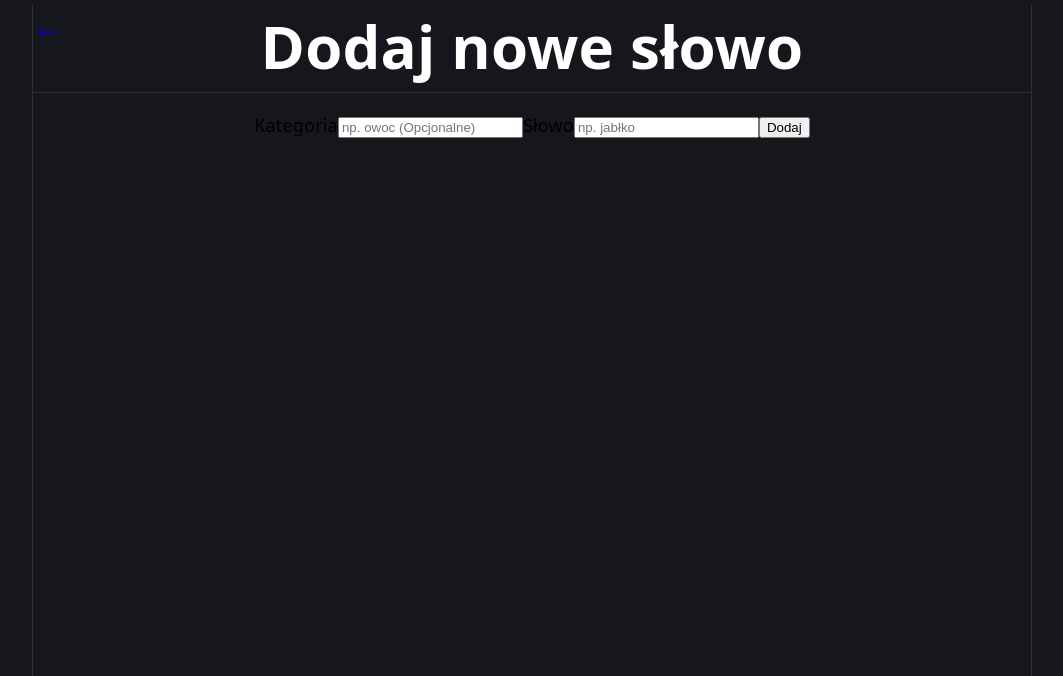
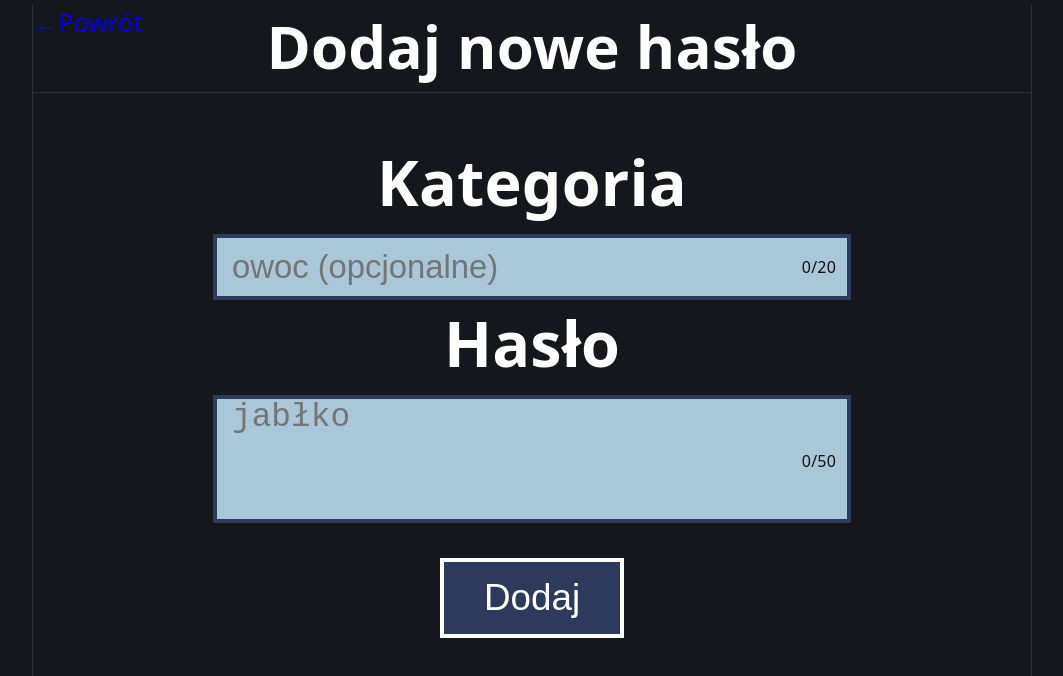
Before and after one commit to Samson312/WheelOfFortune, a React (Vite) app: page /#/AddWordPage in a window 1280 px wide. Shown: the top 676 px of the page, without its empty margins (108-1171 px from the left). Built offline with nearby package versions, Linux system fonts and the light colour scheme.

Commit message:
Improve AddWordPage styling

```diff
--- a/src/components/NavBar.jsx
+++ b/src/components/NavBar.jsx
@@ -6,7 +6,7 @@ function NavBar({title}) {
   return (
     <div className='navbar'>
         <Link to="/" className='return'>
-            ←
+            ←Powrót
         </Link>
 
         <h1>{title}</h1>
--- a/src/pages/AddWordPage.jsx
+++ b/src/pages/AddWordPage.jsx
@@ -2,20 +2,55 @@ import { useState } from "react";
 import NavBar from '../components/NavBar';
 import { addWord } from "../utils/wordStorage";
 
+import '../styles/AddWordPage.css'
 
 function AddWordPage() {
 
+  const MAX_CATEGORY_LENGTH = 20;
+  const MAX_WORD_LENGTH = 50;
+
   const [category, setCategory] = useState("");
   const [word, setWord] = useState("");
+
+  const [alert, setAlert] = useState({
+  message: "",
+  isError: false,
+  visible: false,
+  });
+
+  function showAlert(message, isError = false) {
+    setAlert({
+      message,
+      isError,
+      visible: true,
+    });
+
+    setTimeout(() => {
+      setAlert(prev => ({
+        ...prev,
+        visible: false,
+      }));
+    }, 2500);
+  }
 
 
   function handleSubmit(e) {
     e.preventDefault();
 
     if (!word.trim()) {
+      showAlert("Wpisz hasło!", true)
       return;
     }
 
+    if(word.length > MAX_WORD_LENGTH){
+      showAlert("Za długie hasło!", true)
+      return;
+    }
+
+    if(category.length > MAX_CATEGORY_LENGTH){
+      showAlert("Za długa nazwa kategori!", true)
+      return;
+    }
 
     addWord({
       category: category.trim(),
@@ -26,33 +61,52 @@ function AddWordPage() {
     setCategory("");
     setWord("");
 
-    alert("Dodano hasło");
+    showAlert("Dodano hasło!");
   }
-
 
   return (
     <>
-      <NavBar title="Dodaj nowe słowo" />
+      <NavBar title="Dodaj nowe hasło" />
 
       <form onSubmit={handleSubmit}>
 
         <label>Kategoria</label>
+
+        <span className="inputWrapper">
           <input
             value={category}
+            maxLength={MAX_CATEGORY_LENGTH}
             onChange={(e) => setCategory(e.target.value)}
-          placeholder="np. owoc (Opcjonalne)"
+            placeholder="owoc (opcjonalne)"
           />
+          <span className="counter">{category.length}/{MAX_CATEGORY_LENGTH}</span>
+        </span>
 
-        <label>Słowo</label>
-        <input
+
+        <label>Hasło</label>
+
+        <span className="inputWrapper">
+          <textarea
             value={word}
+            maxLength={MAX_WORD_LENGTH}
             onChange={(e) => setWord(e.target.value)}
-          placeholder="np. jabłko"
+            placeholder="jabłko"
           />
+          <span className="counter">{word.length}/{MAX_WORD_LENGTH}</span>
+        </span>
+
 
         <button type="submit">
           Dodaj
         </button>
+
+        <span
+          className={`alert ${alert.visible ? "show" : ""} ${
+            alert.isError ? "error" : "success"
+          }`}
+        >
+          {alert.message}
+        </span>
 
       </form>
     </>
--- /dev/null
+++ b/src/styles/AddWordPage.css
@@ -0,0 +1,92 @@
+label{
+    color: white;
+    font-size: calc(50px + 1vw);
+    margin-bottom: 10px;
+    font-weight: 700;
+}
+
+form{
+    display: flex;
+    justify-content: center;
+    align-items: center;
+    flex-direction: column;
+    height: 75%;
+}
+
+.inputWrapper{
+    position: relative;
+}
+
+input, textarea{
+    width: 600px;
+    height: 58px;
+    background: #A9C7D8;
+    border: 4px solid #2C3A5B;
+    color: black;
+    font-size: calc(20px + 1vw);
+    padding: 0 15px;
+    outline: none;
+}
+
+textarea{
+    height: 120px;
+    resize: none;
+    overflow: hidden;
+}
+
+.counter{
+    position: absolute;
+    right: 15px;
+    top: 50%;
+    transform: translateY(-50%);
+
+    font-size: 16px;
+    color: #111;
+    pointer-events: none;
+}
+
+button[type="submit"]{
+    margin-top: 30px;
+
+    padding: 15px 40px;
+
+    font-size: calc(24px + 1vw);
+
+    background: #2C3A5B;
+
+    color: white;
+
+    border: 4px solid white;
+
+    cursor: pointer;
+}
+
+button[type="submit"]:hover{
+    background-color: #3B82F6;
+    transform: scale(1.05);
+}
+
+.alert {
+    display: block;
+    height: 30px;
+    margin-top: 20px;
+
+    opacity: 0;
+    transition: opacity .3s ease;
+
+    text-align: center;
+    font-size: calc(10px + 1vw);
+    font-weight: bold;
+}
+
+.alert.show {
+    opacity: 1;
+}
+
+.success {
+    color: #4CAF50;
+}
+
+.error {
+    color: #D9534F;
+}
--- a/src/styles/navbar.css
+++ b/src/styles/navbar.css
@@ -16,4 +16,9 @@ h1{
     position: absolute;
     left: 0;
     text-decoration: none;
+    font-size: 25px;
 }
+
+.return:visited, .return:active{
+    color: white;
+}
```
Lines whose indentation alone changed are shown as unchanged.
